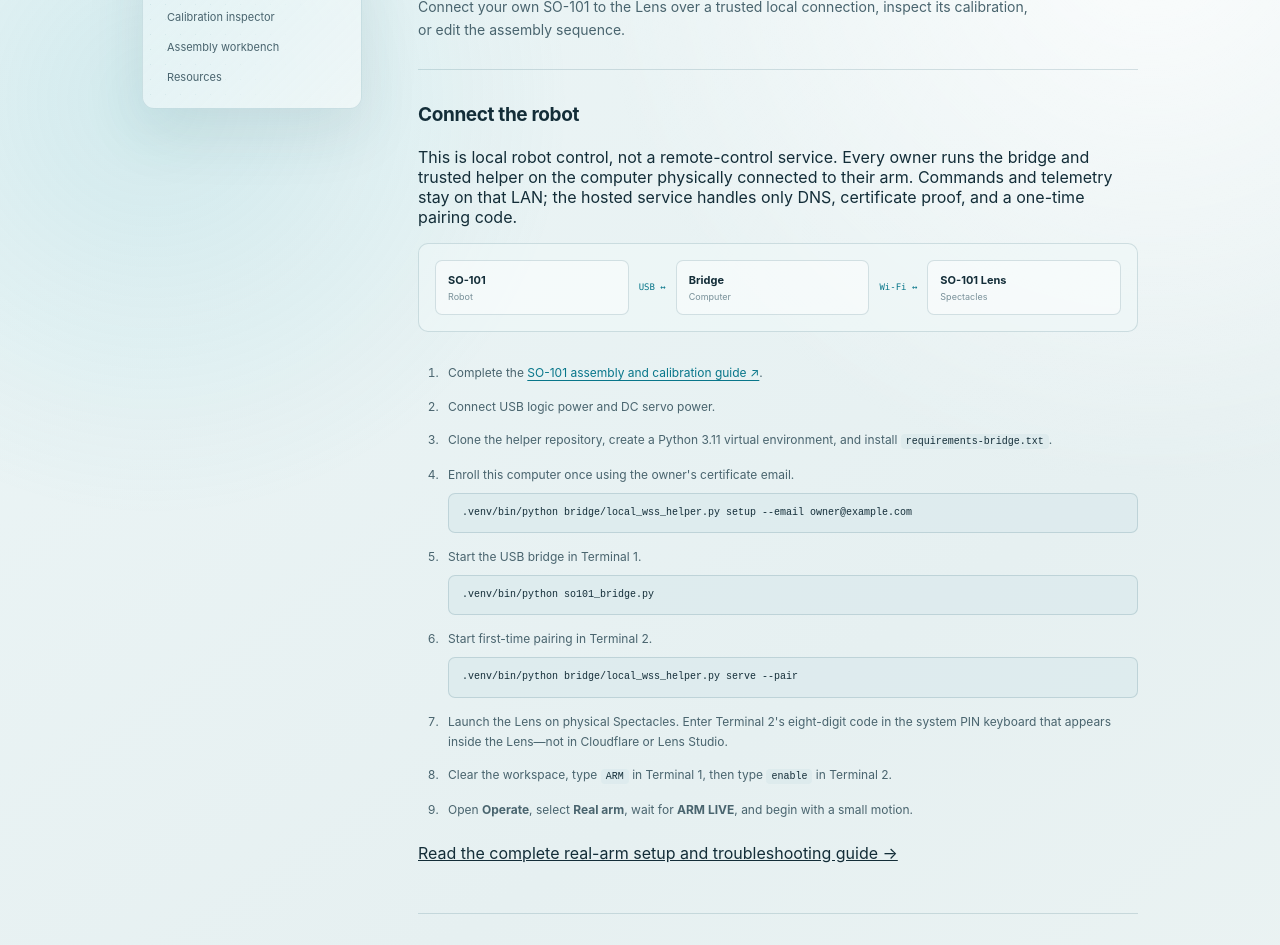
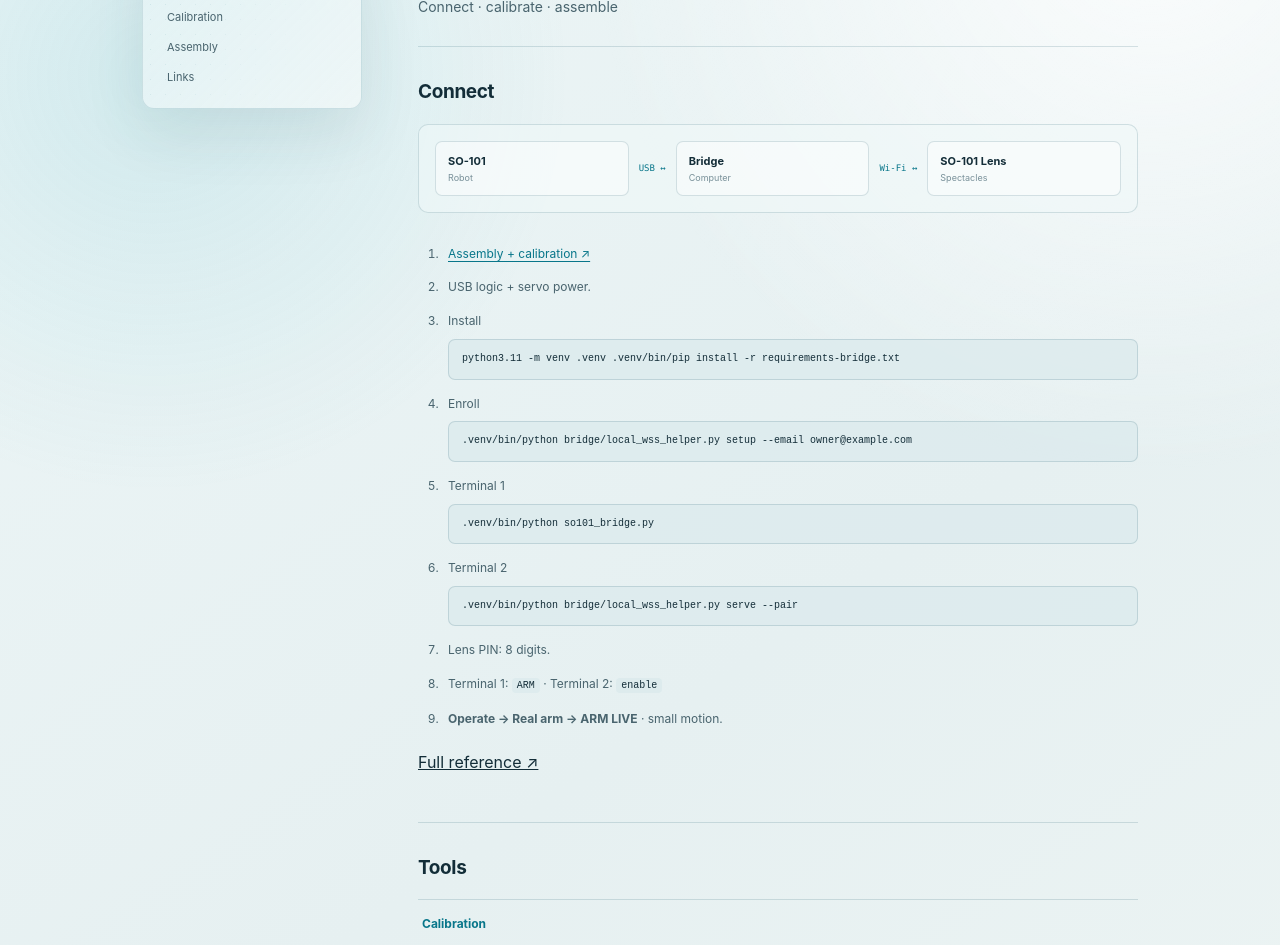
Before and after one commit to a-sumo/so101-helper, a website built with Vite: page index.html in a window 1280 px wide. Shown: the part 224-1169 px from the top of the page. Built offline with nearby package versions, Linux system fonts and the light colour scheme.

Commit message:
Trim helper site copy

```diff
--- a/index.html
+++ b/index.html
@@ -3,9 +3,9 @@
   <head>
     <meta charset="UTF-8" />
     <meta name="viewport" content="width=device-width, initial-scale=1.0" />
-    <meta name="description" content="SO-101 connection, calibration, assembly timeline, and reference links." />
+    <meta name="description" content="SO-101 setup." />
     <meta property="og:title" content="SO-101 Helper" />
-    <meta property="og:description" content="SO-101 setup, calibration, and assembly tools." />
+    <meta property="og:description" content="SO-101 setup." />
     <title>SO-101 Helper</title>
     <link rel="stylesheet" href="./src/styles.css" />
   </head>
@@ -16,7 +16,7 @@
         <span>SO-101 Helper</span>
       </a>
       <nav class="site-nav" aria-label="Primary navigation">
-        <a href="./" aria-current="page">Docs</a>
+        <a href="./" aria-current="page">Setup</a>
         <a href="./calibration.html">Calibration</a>
         <a href="./assembly.html">Assembly</a>
         <a href="https://github.com/a-sumo/so101-helper" rel="noreferrer">GitHub ↗</a>
@@ -25,29 +25,22 @@
 
     <main class="docs-main">
       <aside class="docs-sidebar dot-surface" aria-label="Documentation sections">
-        <span class="docs-label">CONTENTS</span>
-        <a href="#connect">Connect the robot</a>
-        <a href="./calibration.html">Calibration inspector</a>
-        <a href="./assembly.html">Assembly workbench</a>
-        <a href="#resources">Resources</a>
+        <span class="docs-label">SETUP</span>
+        <a href="#connect">Connect</a>
+        <a href="./calibration.html">Calibration</a>
+        <a href="./assembly.html">Assembly</a>
+        <a href="#resources">Links</a>
       </aside>
 
       <article class="docs-content">
         <header class="doc-title">
           <p class="eyebrow">SO-101 HELPER</p>
-          <h1>SO-101 setup</h1>
-          <p>Connect your own SO-101 to the Lens over a trusted local connection, inspect its calibration, or edit the assembly sequence.</p>
+          <h1>SO-101</h1>
+          <p>Connect · calibrate · assemble</p>
         </header>
 
         <section class="doc-section" id="connect">
-          <h2>Connect the robot</h2>
-          <p>
-            This is local robot control, not a remote-control service. Every
-            owner runs the bridge and trusted helper on the computer physically
-            connected to their arm. Commands and telemetry stay on that LAN;
-            the hosted service handles only DNS, certificate proof, and a
-            one-time pairing code.
-          </p>
+          <h2>Connect</h2>
           <div class="connection-flow" aria-label="SO-101 connects by USB to a bridge on the computer. The bridge connects over local Wi-Fi to the SO-101 Lens on Spectacles.">
             <div><strong>SO-101</strong><span>Robot</span></div>
             <span class="connection-edge">USB ↔</span>
@@ -56,38 +49,37 @@
             <div><strong>SO-101 Lens</strong><span>Spectacles</span></div>
           </div>
           <ol class="doc-steps">
-            <li>Complete the <a href="https://huggingface.co/docs/lerobot/main/en/so101">SO-101 assembly and calibration guide ↗</a>.</li>
-            <li>Connect USB logic power and DC servo power.</li>
-            <li>Clone the helper repository, create a Python 3.11 virtual environment, and install <code>requirements-bridge.txt</code>.</li>
+            <li><a href="https://huggingface.co/docs/lerobot/main/en/so101">Assembly + calibration ↗</a></li>
+            <li>USB logic + servo power.</li>
+            <li>Install <code class="command">python3.11 -m venv .venv
+.venv/bin/pip install -r requirements-bridge.txt</code></li>
             <li>
-              Enroll this computer once using the owner's certificate email.
+              Enroll
               <code class="command">.venv/bin/python bridge/local_wss_helper.py setup --email owner@example.com</code>
             </li>
             <li>
-              Start the USB bridge in Terminal 1.
+              Terminal 1
               <code class="command">.venv/bin/python so101_bridge.py</code>
             </li>
             <li>
-              Start first-time pairing in Terminal 2.
+              Terminal 2
               <code class="command">.venv/bin/python bridge/local_wss_helper.py serve --pair</code>
             </li>
-            <li>Launch the Lens on physical Spectacles. Enter Terminal 2's eight-digit code in the system PIN keyboard that appears inside the Lens—not in Cloudflare or Lens Studio.</li>
-            <li>Clear the workspace, type <code>ARM</code> in Terminal 1, then type <code>enable</code> in Terminal 2.</li>
-            <li>Open <strong>Operate</strong>, select <strong>Real arm</strong>, wait for <strong>ARM LIVE</strong>, and begin with a small motion.</li>
+            <li>Lens PIN: 8 digits.</li>
+            <li>Terminal 1: <code>ARM</code> · Terminal 2: <code>enable</code></li>
+            <li><strong>Operate → Real arm → ARM LIVE</strong> · small motion.</li>
           </ol>
-          <p><a href="https://github.com/a-sumo/so101-helper/blob/main/docs/real-arm.md">Read the complete real-arm setup and troubleshooting guide →</a></p>
+          <p><a href="https://github.com/a-sumo/so101-helper/blob/main/docs/real-arm.md">Full reference ↗</a></p>
         </section>
 
         <section class="doc-section" id="tools">
           <h2>Tools</h2>
           <div class="doc-links">
             <a href="./calibration.html">
-              <span>Calibration inspector</span>
-              <small>Review motor IDs, encoder ranges, homing offsets, and joint bounds.</small>
+              <span>Calibration</span>
             </a>
             <a href="./assembly.html">
-              <span>Assembly workbench</span>
-              <small>Edit the premade mechanical timeline, part tracks, screw annotations, and Lens export.</small>
+              <span>Assembly</span>
             </a>
           </div>
         </section>
```
Also changed, not shown: calibration.html (+8 -9 lines), src/calibration.js (+4 -4 lines).
